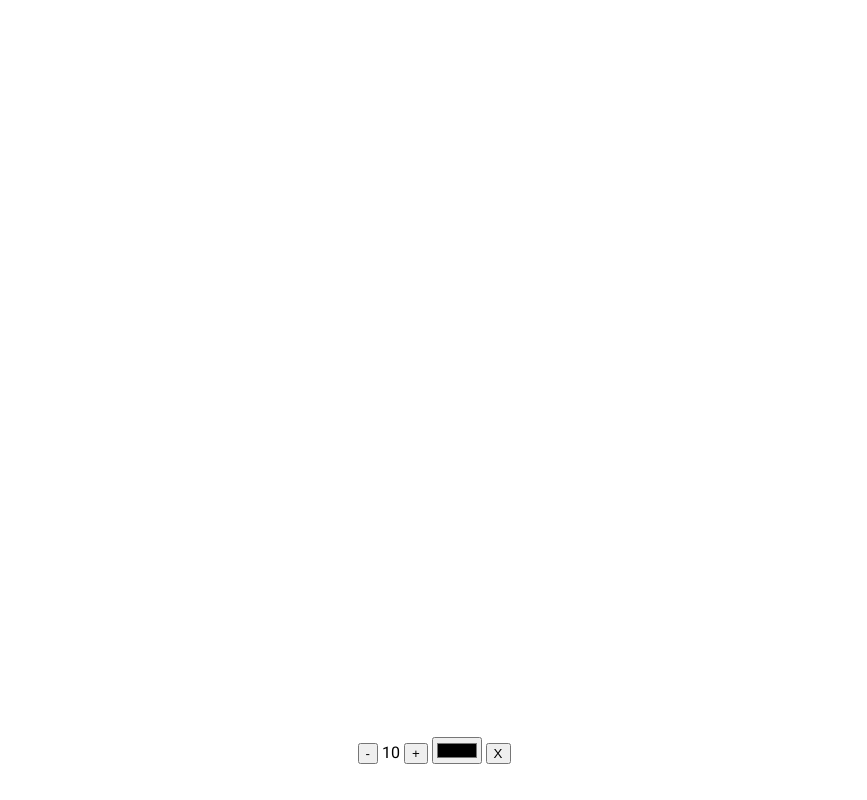
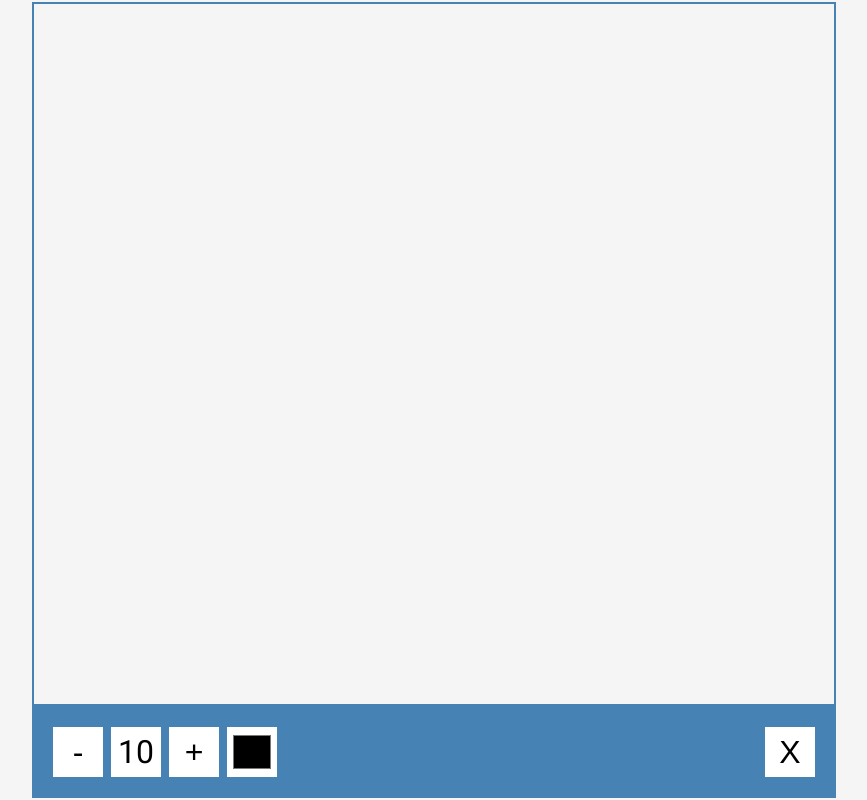
Before and after one commit to nwsanfor24/drawing-app, a plain HTML site: page index.html in a window 1280 px wide. Shown: the whole page, without its empty margins (206-1073 px from the left). Drawn offline with Linux system fonts and the light colour scheme.

Commit message:
styling done

```diff
--- a/style.css
+++ b/style.css
@@ -5,12 +5,42 @@
 }
 
 body {
+    background-color: #f5f5f5;
     font-family: 'Roboto', sans-serif;
     display: flex;
     flex-direction: column;
     align-items: center;
     justify-content: center;
     height: 100vh;
-    overflow: hidden;
     margin: 0;
 }
+
+canvas {
+    border: 2px solid steelblue;
+}
+
+.toolbox {
+    background-color: steelblue;
+    border: 1px solid steelblue;
+    display: flex;
+    width: 804px;
+    padding: 1rem;
+}
+
+.toolbox > * {
+    background-color: #fff;
+    border: none;
+    display: inline-flex;
+    align-items: center;
+    justify-content: center;
+    font-size: 2rem;
+    height: 50px;
+    width: 50px;
+    margin: 0.25rem;
+    padding: 0.25rem;
+    cursor: pointer;
+}
+
+.toolbox > *:last-child {
+    margin-left: auto;
+}
```
